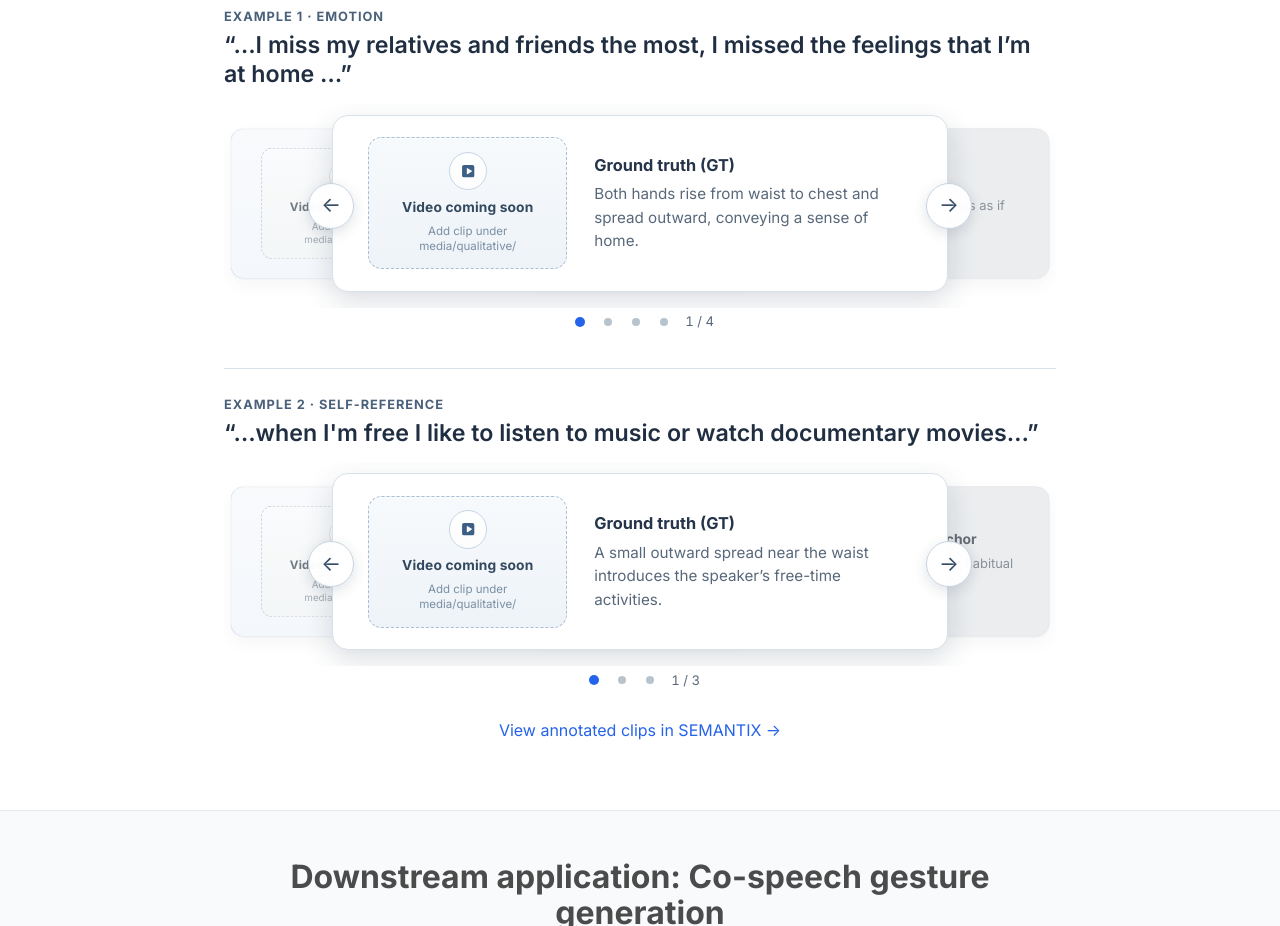
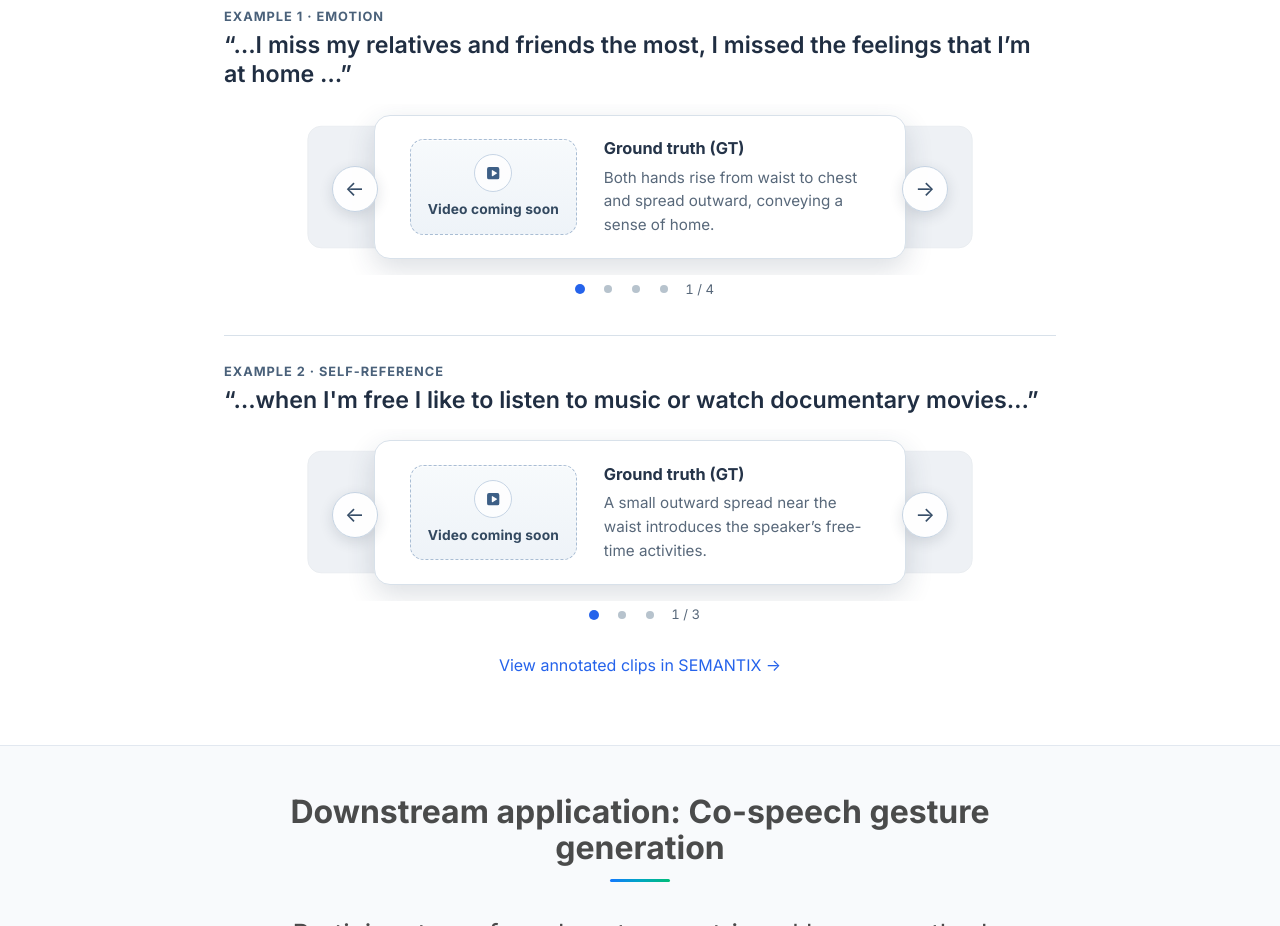
Before and after one commit to semantic-motion-anchors/semantic-motion-anchors.github.io, a plain HTML site: page index.html in a window 1280 px wide. Shown: the part 2880-3806 px from the top of the page. Drawn offline with Linux system fonts and the light colour scheme.

Commit message:
Hide public video path hint and clean qualitative side peeks
- Drop "Add clip under media/qualitative/" from visitor-facing placeholders
- Make left/right carousel peeks shape-only (no clipped caption/text under arrows)

```diff
--- a/css/refine.css
+++ b/css/refine.css
@@ -171,12 +171,6 @@ section.hero:first-of-type {
   letter-spacing: .01em;
 }
 
-.clip-slot-hint {
-  font-size: .72rem;
-  color: #7a8ea3;
-  line-height: 1.35;
-  max-width: 14rem;
-}
 
 .method-album [data-position="front"] {
   box-shadow: 0 10px 28px rgba(35, 53, 80, .16);
@@ -246,5 +240,39 @@ section.hero:first-of-type {
     padding: 1rem 1.1rem;
   }
   .clip-slot { max-height: none; min-height: 8.5rem; }
-  .clip-slot-hint { max-width: none; }
 }
+
+
+/* Qualitative carousels: side peeks are shape-only (no clipped text under arrows). */
+#examples-paper .method-album.is-ready {
+  --edge: 18%;
+  --neighbor-shift: 20%;
+}
+#examples-paper .method-album .example-slide:is([data-position="left"], [data-position="right"]) {
+  opacity: .38 !important;
+  filter: none !important;
+  pointer-events: none !important;
+  box-shadow: none !important;
+  background: #d5dde6 !important;
+  border: 1px solid #c2ccd6 !important;
+  color: transparent !important;
+}
+#examples-paper .method-album .example-slide:is([data-position="left"], [data-position="right"]) > * {
+  visibility: hidden !important;
+  opacity: 0 !important;
+}
+#examples-paper .method-album .example-slide:is([data-position="left"], [data-position="right"]).method-card,
+#examples-paper .method-album .example-slide:is([data-position="left"], [data-position="right"]) .method-card {
+  background: #d5dde6 !important;
+  border-color: #c2ccd6 !important;
+  box-shadow: none !important;
+}
+#examples-paper .method-album [data-step] {
+  width: calc(var(--edge) + 4px);
+}
+@media (max-width: 580px) {
+  #examples-paper .method-album.is-ready {
+    --edge: 14%;
+    --neighbor-shift: 16%;
+  }
+}
--- a/index.html
+++ b/index.html
@@ -1,4 +1,4 @@
-<!doctype html><html lang="en"><head><meta charset="utf-8"><meta name="viewport" content="width=device-width,initial-scale=1"><title>Semantic Motion Anchors: Bridging Motion and Meaning in Co-Speech Gestures</title><meta name="description" content="Semantic Motion Anchors: paper, qualitative retrieval examples, gesture generation videos and SEMANTIX."><link rel="icon" href="images/logos/mpi_favicon.png"><link rel="stylesheet" href="css/bulma.min.css"><link rel="stylesheet" href="css/mustreason.css"><link rel="stylesheet" href="css/research-flow.css?v=result-details-1"><script defer src="js/project.js"></script><script defer src="js/comparisons.js?v=study-album"></script><link rel="stylesheet" href="css/local-gallery.css?v=study-album"><script defer src="js/local-gallery.js?v=study-album"></script><link rel="stylesheet" href="css/motivation-figure.css"><link rel="preconnect" href="https://fonts.googleapis.com"><link rel="preconnect" href="https://fonts.gstatic.com" crossorigin><link href="https://fonts.googleapis.com/css2?family=Inter:wght@400;500;600;700;800&display=swap" rel="stylesheet"><link rel="stylesheet" href="css/refine.css?v=2"></head><body><a class="skip" href="#main">Skip to content</a><main id="main"><section class="hero">
+<!doctype html><html lang="en"><head><meta charset="utf-8"><meta name="viewport" content="width=device-width,initial-scale=1"><title>Semantic Motion Anchors: Bridging Motion and Meaning in Co-Speech Gestures</title><meta name="description" content="Semantic Motion Anchors: paper, qualitative retrieval examples, gesture generation videos and SEMANTIX."><link rel="icon" href="images/logos/mpi_favicon.png"><link rel="stylesheet" href="css/bulma.min.css"><link rel="stylesheet" href="css/mustreason.css"><link rel="stylesheet" href="css/research-flow.css?v=result-details-1"><script defer src="js/project.js"></script><script defer src="js/comparisons.js?v=study-album"></script><link rel="stylesheet" href="css/local-gallery.css?v=study-album"><script defer src="js/local-gallery.js?v=study-album"></script><link rel="stylesheet" href="css/motivation-figure.css"><link rel="preconnect" href="https://fonts.googleapis.com"><link rel="preconnect" href="https://fonts.gstatic.com" crossorigin><link href="https://fonts.googleapis.com/css2?family=Inter:wght@400;500;600;700;800&display=swap" rel="stylesheet"><link rel="stylesheet" href="css/refine.css?v=4"></head><body><a class="skip" href="#main">Skip to content</a><main id="main"><section class="hero">
 <div class="hero-body">
 <div class="container is-max-desktop">
 <div class="columns is-centered">
@@ -109,13 +109,13 @@
 <h3 class="spoken-line" id="paper-query-1">“…I miss my relatives and friends the most, I missed the feelings that I’m at home …”</h3></header>
 <div aria-labelledby="paper-query-1" class="method-album" data-carousel="" data-item-name="Card" role="group">
 <div class="method-track"><div class="example-slide method-card" data-label="Ground truth (GT)">
-<div class="clip-slot" role="img" aria-label="Video coming soon"><span class="clip-slot-icon" aria-hidden="true"><svg viewBox="0 0 24 24"><path d="M4 6.5A2.5 2.5 0 0 1 6.5 4h11A2.5 2.5 0 0 1 20 6.5v11a2.5 2.5 0 0 1-2.5 2.5h-11A2.5 2.5 0 0 1 4 17.5v-11zm6.2 2.1v6.8c0 .5.55.8.97.56l5.5-3.4a.65.65 0 0 0 0-1.12l-5.5-3.4a.65.65 0 0 0-.97.56z"/></svg></span><span class="clip-slot-label">Video coming soon</span><span class="clip-slot-hint">Add clip under media/qualitative/</span></div>
+<div class="clip-slot" role="img" aria-label="Video coming soon"><span class="clip-slot-icon" aria-hidden="true"><svg viewBox="0 0 24 24"><path d="M4 6.5A2.5 2.5 0 0 1 6.5 4h11A2.5 2.5 0 0 1 20 6.5v11a2.5 2.5 0 0 1-2.5 2.5h-11A2.5 2.5 0 0 1 4 17.5v-11zm6.2 2.1v6.8c0 .5.55.8.97.56l5.5-3.4a.65.65 0 0 0 0-1.12l-5.5-3.4a.65.65 0 0 0-.97.56z"/></svg></span><span class="clip-slot-label">Video coming soon</span></div>
 <div class="method-caption"><h4>Ground truth (GT)</h4><p>Both hands rise from waist to chest and spread outward, conveying a sense of home.</p></div></div><div class="example-slide method-card" data-label="Text contrastive">
-<div class="clip-slot" role="img" aria-label="Video coming soon"><span class="clip-slot-icon" aria-hidden="true"><svg viewBox="0 0 24 24"><path d="M4 6.5A2.5 2.5 0 0 1 6.5 4h11A2.5 2.5 0 0 1 20 6.5v11a2.5 2.5 0 0 1-2.5 2.5h-11A2.5 2.5 0 0 1 4 17.5v-11zm6.2 2.1v6.8c0 .5.55.8.97.56l5.5-3.4a.65.65 0 0 0 0-1.12l-5.5-3.4a.65.65 0 0 0-.97.56z"/></svg></span><span class="clip-slot-label">Video coming soon</span><span class="clip-slot-hint">Add clip under media/qualitative/</span></div>
+<div class="clip-slot" role="img" aria-label="Video coming soon"><span class="clip-slot-icon" aria-hidden="true"><svg viewBox="0 0 24 24"><path d="M4 6.5A2.5 2.5 0 0 1 6.5 4h11A2.5 2.5 0 0 1 20 6.5v11a2.5 2.5 0 0 1-2.5 2.5h-11A2.5 2.5 0 0 1 4 17.5v-11zm6.2 2.1v6.8c0 .5.55.8.97.56l5.5-3.4a.65.65 0 0 0 0-1.12l-5.5-3.4a.65.65 0 0 0-.97.56z"/></svg></span><span class="clip-slot-label">Video coming soon</span></div>
 <div class="method-caption"><h4>Text contrastive</h4><p>One hand moves down and sideways as if drawing attention to a detail.</p></div></div><div class="example-slide method-card" data-label="Random anchor">
-<div class="clip-slot" role="img" aria-label="Video coming soon"><span class="clip-slot-icon" aria-hidden="true"><svg viewBox="0 0 24 24"><path d="M4 6.5A2.5 2.5 0 0 1 6.5 4h11A2.5 2.5 0 0 1 20 6.5v11a2.5 2.5 0 0 1-2.5 2.5h-11A2.5 2.5 0 0 1 4 17.5v-11zm6.2 2.1v6.8c0 .5.55.8.97.56l5.5-3.4a.65.65 0 0 0 0-1.12l-5.5-3.4a.65.65 0 0 0-.97.56z"/></svg></span><span class="clip-slot-label">Video coming soon</span><span class="clip-slot-hint">Add clip under media/qualitative/</span></div>
+<div class="clip-slot" role="img" aria-label="Video coming soon"><span class="clip-slot-icon" aria-hidden="true"><svg viewBox="0 0 24 24"><path d="M4 6.5A2.5 2.5 0 0 1 6.5 4h11A2.5 2.5 0 0 1 20 6.5v11a2.5 2.5 0 0 1-2.5 2.5h-11A2.5 2.5 0 0 1 4 17.5v-11zm6.2 2.1v6.8c0 .5.55.8.97.56l5.5-3.4a.65.65 0 0 0 0-1.12l-5.5-3.4a.65.65 0 0 0-.97.56z"/></svg></span><span class="clip-slot-label">Video coming soon</span></div>
 <div class="method-caption"><h4>Random anchor</h4><p>Both hands rise, open outward and lower, as if laying out a sequence.</p></div></div><div class="example-slide method-card" data-label="Semantic Motion Anchors (Ours)">
-<div class="clip-slot" role="img" aria-label="Video coming soon"><span class="clip-slot-icon" aria-hidden="true"><svg viewBox="0 0 24 24"><path d="M4 6.5A2.5 2.5 0 0 1 6.5 4h11A2.5 2.5 0 0 1 20 6.5v11a2.5 2.5 0 0 1-2.5 2.5h-11A2.5 2.5 0 0 1 4 17.5v-11zm6.2 2.1v6.8c0 .5.55.8.97.56l5.5-3.4a.65.65 0 0 0 0-1.12l-5.5-3.4a.65.65 0 0 0-.97.56z"/></svg></span><span class="clip-slot-label">Video coming soon</span><span class="clip-slot-hint">Add clip under media/qualitative/</span></div>
+<div class="clip-slot" role="img" aria-label="Video coming soon"><span class="clip-slot-icon" aria-hidden="true"><svg viewBox="0 0 24 24"><path d="M4 6.5A2.5 2.5 0 0 1 6.5 4h11A2.5 2.5 0 0 1 20 6.5v11a2.5 2.5 0 0 1-2.5 2.5h-11A2.5 2.5 0 0 1 4 17.5v-11zm6.2 2.1v6.8c0 .5.55.8.97.56l5.5-3.4a.65.65 0 0 0 0-1.12l-5.5-3.4a.65.65 0 0 0-.97.56z"/></svg></span><span class="clip-slot-label">Video coming soon</span></div>
 <div class="method-caption"><h4>Semantic Motion Anchors (Ours)</h4><p>Open palms hover near the chest, conveying longing for home.</p></div></div></div>
 <div class="examples-pager" hidden="">
 <button aria-label="Previous card for Emotion" data-step="-1" type="button"><span aria-hidden="true">←</span></button>
@@ -127,11 +127,11 @@
 <h3 class="spoken-line" id="paper-query-2">“…when I'm free I like to listen to music or watch documentary movies…”</h3></header>
 <div aria-labelledby="paper-query-2" class="method-album" data-carousel="" data-item-name="Card" role="group">
 <div class="method-track"><div class="example-slide method-card" data-label="Ground truth (GT)">
-<div class="clip-slot" role="img" aria-label="Video coming soon"><span class="clip-slot-icon" aria-hidden="true"><svg viewBox="0 0 24 24"><path d="M4 6.5A2.5 2.5 0 0 1 6.5 4h11A2.5 2.5 0 0 1 20 6.5v11a2.5 2.5 0 0 1-2.5 2.5h-11A2.5 2.5 0 0 1 4 17.5v-11zm6.2 2.1v6.8c0 .5.55.8.97.56l5.5-3.4a.65.65 0 0 0 0-1.12l-5.5-3.4a.65.65 0 0 0-.97.56z"/></svg></span><span class="clip-slot-label">Video coming soon</span><span class="clip-slot-hint">Add clip under media/qualitative/</span></div>
+<div class="clip-slot" role="img" aria-label="Video coming soon"><span class="clip-slot-icon" aria-hidden="true"><svg viewBox="0 0 24 24"><path d="M4 6.5A2.5 2.5 0 0 1 6.5 4h11A2.5 2.5 0 0 1 20 6.5v11a2.5 2.5 0 0 1-2.5 2.5h-11A2.5 2.5 0 0 1 4 17.5v-11zm6.2 2.1v6.8c0 .5.55.8.97.56l5.5-3.4a.65.65 0 0 0 0-1.12l-5.5-3.4a.65.65 0 0 0-.97.56z"/></svg></span><span class="clip-slot-label">Video coming soon</span></div>
 <div class="method-caption"><h4>Ground truth (GT)</h4><p>A small outward spread near the waist introduces the speaker’s free-time activities.</p></div></div><div class="example-slide method-card" data-label="Text contrastive / Random anchor">
-<div class="clip-slot" role="img" aria-label="Video coming soon"><span class="clip-slot-icon" aria-hidden="true"><svg viewBox="0 0 24 24"><path d="M4 6.5A2.5 2.5 0 0 1 6.5 4h11A2.5 2.5 0 0 1 20 6.5v11a2.5 2.5 0 0 1-2.5 2.5h-11A2.5 2.5 0 0 1 4 17.5v-11zm6.2 2.1v6.8c0 .5.55.8.97.56l5.5-3.4a.65.65 0 0 0 0-1.12l-5.5-3.4a.65.65 0 0 0-.97.56z"/></svg></span><span class="clip-slot-label">Video coming soon</span><span class="clip-slot-hint">Add clip under media/qualitative/</span></div>
+<div class="clip-slot" role="img" aria-label="Video coming soon"><span class="clip-slot-icon" aria-hidden="true"><svg viewBox="0 0 24 24"><path d="M4 6.5A2.5 2.5 0 0 1 6.5 4h11A2.5 2.5 0 0 1 20 6.5v11a2.5 2.5 0 0 1-2.5 2.5h-11A2.5 2.5 0 0 1 4 17.5v-11zm6.2 2.1v6.8c0 .5.55.8.97.56l5.5-3.4a.65.65 0 0 0 0-1.12l-5.5-3.4a.65.65 0 0 0-.97.56z"/></svg></span><span class="clip-slot-label">Video coming soon</span></div>
 <div class="method-caption"><h4>Text contrastive / Random anchor</h4><p>A small beat marks the rhythm of a habitual activity.</p></div></div><div class="example-slide method-card" data-label="Semantic Motion Anchors (Ours)">
-<div class="clip-slot" role="img" aria-label="Video coming soon"><span class="clip-slot-icon" aria-hidden="true"><svg viewBox="0 0 24 24"><path d="M4 6.5A2.5 2.5 0 0 1 6.5 4h11A2.5 2.5 0 0 1 20 6.5v11a2.5 2.5 0 0 1-2.5 2.5h-11A2.5 2.5 0 0 1 4 17.5v-11zm6.2 2.1v6.8c0 .5.55.8.97.56l5.5-3.4a.65.65 0 0 0 0-1.12l-5.5-3.4a.65.65 0 0 0-.97.56z"/></svg></span><span class="clip-slot-label">Video coming soon</span><span class="clip-slot-hint">Add clip under media/qualitative/</span></div>
+<div class="clip-slot" role="img" aria-label="Video coming soon"><span class="clip-slot-icon" aria-hidden="true"><svg viewBox="0 0 24 24"><path d="M4 6.5A2.5 2.5 0 0 1 6.5 4h11A2.5 2.5 0 0 1 20 6.5v11a2.5 2.5 0 0 1-2.5 2.5h-11A2.5 2.5 0 0 1 4 17.5v-11zm6.2 2.1v6.8c0 .5.55.8.97.56l5.5-3.4a.65.65 0 0 0 0-1.12l-5.5-3.4a.65.65 0 0 0-.97.56z"/></svg></span><span class="clip-slot-label">Video coming soon</span></div>
 <div class="method-caption"><h4>Semantic Motion Anchors (Ours)</h4><p>One hand opens toward the speaker, referring to time spent alone.</p></div></div></div>
 <div class="examples-pager" hidden="">
 <button aria-label="Previous card for Self-reference" data-step="-1" type="button"><span aria-hidden="true">←</span></button>
```
